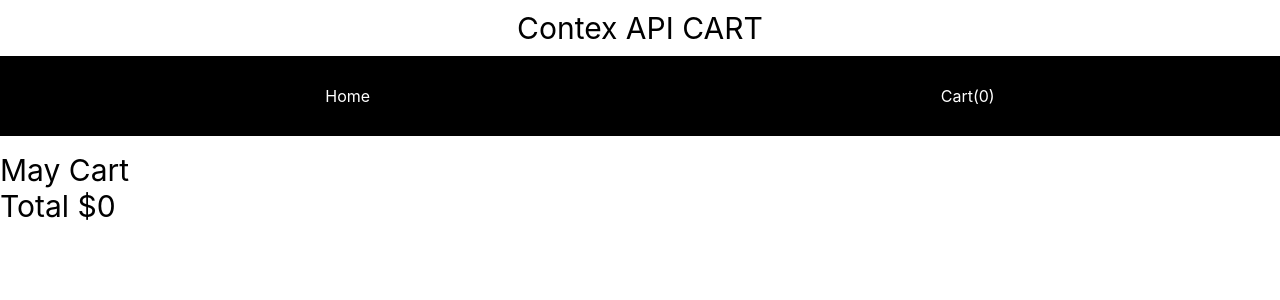
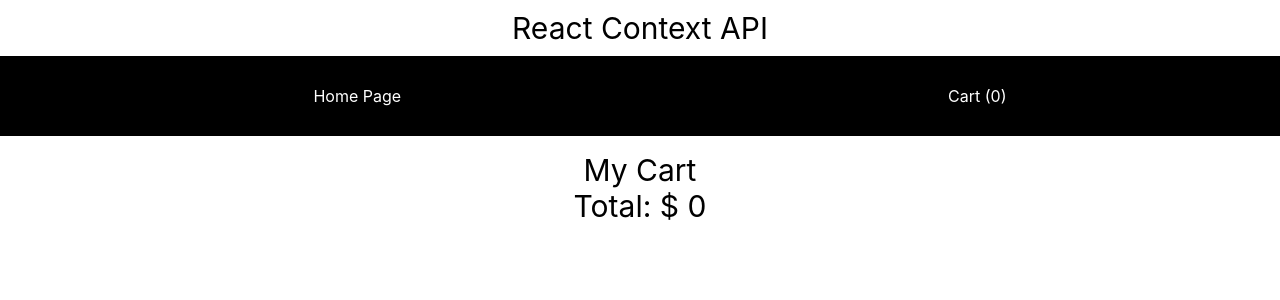
Before and after one commit to cristian-montes/exercise_contextapi, a React (Create React App) app: page /cart in a window 1280 px wide. Shown: the top 300 px of the page. Built offline with nearby package versions, Linux system fonts and the light colour scheme.

Commit message:
bug was that faker data was not in the context

```diff
--- a/src/App.js
+++ b/src/App.js
@@ -1,29 +1,21 @@
-import { BrowserRouter,Route } from 'react-router-dom';
-import './App.css';
-import { useState } from 'react';
-import Header from './components/Header';
-import Home from './components/Home';
-import Cart from './components/Cart';
-
+import "./App.css";
+import Header from "./components/Header";
+import { BrowserRouter, Route } from "react-router-dom";
+import Home from "./components/Home";
+import Cart from "./components/Cart";
 
 function App() {
-
   return (
     <BrowserRouter>
-      <Header/>
-
+      <Header />
       <div className="App">
-
-        <Route exact path='/'>
-          <Home/>
+        <Route path="/" exact>
+          <Home />
         </Route>
-
-        <Route path='/cart'>
-            <Cart/>
+        <Route path="/cart">
+          <Cart />
         </Route>
-
       </div>
-
     </BrowserRouter>
   );
 }
--- /dev/null
+++ b/src/Context.js
@@ -0,0 +1,32 @@
+import { createContext, useContext, useState } from "react";
+import faker from "faker";
+
+const Cart = createContext();
+faker.seed(100);
+
+const Context = ({ children }) => {
+
+  const [cart, setCart] = useState([]);
+
+  const productsArray = [...Array(20)].map((p) => ({
+    id: faker.datatype.uuid(),
+    name: faker.commerce.productName(),
+    price: faker.commerce.price(),
+    image: faker.random.image(),
+    })
+  );
+
+  const [products] = useState(productsArray);
+
+  return (
+    <Cart.Provider value={{ cart, setCart, products }}>
+      {children}
+    </Cart.Provider>
+  );
+};
+
+export const CartState = () => {
+  return useContext(Cart);
+};
+
+export default Context;
--- a/src/components/Cart.js
+++ b/src/components/Cart.js
@@ -1,33 +1,27 @@
-import React, { useContext, useEffect, useState } from "react";
-import { TheCart } from "../constex";
-import { SingleProduct } from "./SingleProduct";
+import { useEffect, useState } from "react";
+import { CartState } from "../Context";
+import SingleProduct from "./SingleProduct";
 
 const Cart = () => {
-    const {cart} =  useContext(TheCart)
-    const [total, setTotal] = useState();
+  const { cart } = CartState();
+  const [total, setTotal] = useState();
 
-    useEffect(()=>{
-        setTotal( cart.reduce((acc, curr) => acc + Number(curr.price), 0))
-    }, [cart])
+  useEffect(() => {
+    setTotal(cart.reduce((acc, curr) => acc + Number(curr.price), 0));
+  }, [cart]);
 
-
-
-    return(
-        <div>
-            <span style={{ fontSize:30 }}>May Cart</span>
-            <br/>
-            <span style={{ fontSize:30 }}>Total ${total}</span>
-            <div className="productContainer">
-                {cart.map((product) => (
-                    <SingleProduct
-                        prod={product}
-                        key={product.id}
-                    />
-                ))}
-            </div>
-        </div>
-    )
-}
-
+  return (
+    <div style={{ textAlign: "center" }}>
+      <span style={{ fontSize: 30 }}>My Cart</span>
+      <br />
+      <span style={{ fontSize: 30 }}>Total: $ {total}</span>
+      <div className="productContainer">
+        {cart.map((prod) => (
+          <SingleProduct prod={prod} key={prod.id} />
+        ))}
+      </div>
+    </div>
+  );
+};
 
 export default Cart;
--- a/src/components/Header.js
+++ b/src/components/Header.js
@@ -1,27 +1,23 @@
-import React, { useContext } from "react";
 import { Link } from "react-router-dom";
-import { TheCart } from "../constex";
-import './styles.css';
-
+import { CartState } from "../Context";
+import "./styles.css";
 
 const Header = () => {
-    const {cart, setCart} =  useContext(TheCart)
-    return(
-        <div>
-            <span className='header'>Contex API CART</span>
-            <ul className="nav">
+  const { cart } = CartState();
 
-                <li>
-                    <Link to ="/">Home</Link>
-                </li>
-                <li>
-                    <Link to ="/cart">Cart({cart.length})</Link>
-                </li>
-
-            </ul>
-        </div>
-    )
-}
-
+  return (
+    <div>
+      <span className="header">React Context API</span>
+      <ul className="nav">
+        <li className="prod">
+          <Link to="/">Home Page</Link>
+        </li>
+        <li className="prod1">
+          <Link to="/cart">Cart ({cart.length})</Link>
+        </li>
+      </ul>
+    </div>
+  );
+};
 
 export default Header;
--- a/src/components/Home.js
+++ b/src/components/Home.js
@@ -1,33 +1,19 @@
-import React, { useContext, useState } from "react";
-import faker from "faker";
-import { SingleProduct } from "./SingleProduct";
-import './styles.css';
-import { TheCart } from "../constex";
-
-
-faker.seed(100);
-
+import { CartState } from "../Context";
+import SingleProduct from "./SingleProduct";
 
 const Home = () => {
+  const { products } = CartState();
 
-    const productsArray=[...Array(20)].map(()=> ({
-        id:faker.datatype.number(),
-        name:faker.commerce.productName(),
-        price: faker.commerce.price(),
-        image: faker.random.image()
-    }));
-
-    const [products] = useState(productsArray);
-
-    return(
-        <div className="productContainer">
-            {products.map((product) => (
-                <SingleProduct key={product.id} product={product}/>
-                ))
-            }
-        </div>
-    )
-}
-
+  return (
+    <div style={{ textAlign: "center" }}>
+      <span style={{ fontSize: 30 }}>Products Page</span>
+      <div className="productContainer">
+        {products.map((prod) => (
+          <SingleProduct prod={prod} key={prod.id} />
+        ))}
+      </div>
+    </div>
+  );
+};
 
 export default Home;
--- a/src/components/SingleProduct.js
+++ b/src/components/SingleProduct.js
@@ -1,33 +1,29 @@
-import React, { useContext } from "react";
-import { TheCart } from "../constex";
+import { CartState } from "../Context";
 
-export const SingleProduct= ({product}) => {
-    const {cart, setCart} =  useContext(TheCart)
-    return(
-        <div className="products">
-            <img src={product.image} alt={product.name}/>
-            <div className="productDesc">
-                <span style={{fontWeight: 700}}>{product.name}</span>
-                <span>${product.price.substring(0,3)}</span>
-            </div>
+const SingleProduct = ({ prod }) => {
+  const { cart, setCart } = CartState();
 
-            { cart.includes(product)
-                    ?
-             ( <button className="add"
-                onClick={() =>{
-                    setCart(cart.filter((c)=>  c.id !== product.id))
-                }}
-                >Remove from Cart
-                </button>)
-                    :
-             ( <button className="add"
-                    onClick={() =>{
-                        setCart([...cart, product])
-                    }}
-                >Add to Cart
-              </button>
-              )}
+  return (
+    <div className="products">
+      <img src={prod.image} alt={prod.name} />
+      <div className="productDesc">
+        <span style={{ fontWeight: 700 }}>{prod.name}</span>
+        <span>₹ {prod.price.substring(0, 3)}</span>
+      </div>
+      {cart.includes(prod) ? (
+        <button
+          className="add remove"
+          onClick={() => setCart(cart.filter((c) => c.id !== prod.id))}
+        >
+          Remove from Cart
+        </button>
+      ) : (
+        <button className="add" onClick={() => setCart([...cart, prod])}>
+          Add to Cart
+        </button>
+      )}
+    </div>
+  );
+};
 
-</div>
-    )
-}
+export default SingleProduct;
--- a/src/constex.js
+++ /dev/null
@@ -1,15 +0,0 @@
-import React, {createContext, useState } from "react";
-
-export const TheCart = createContext()
-
-const Context = ({children}) => {
-    const [cart, setCart] = useState([]);
-
-    return(
-        <TheCart.Provider value={{cart, setCart}}>
-            {children}
-        </TheCart.Provider>
-    )
-}
-
-export default Context;
--- a/src/index.js
+++ b/src/index.js
@@ -3,7 +3,7 @@ import ReactDOM from 'react-dom';
 import './index.css';
 import App from './App';
 import reportWebVitals from './reportWebVitals';
-import Context from './constex';
+import Context from './Context';
 
 ReactDOM.render(
   <React.StrictMode>
```
